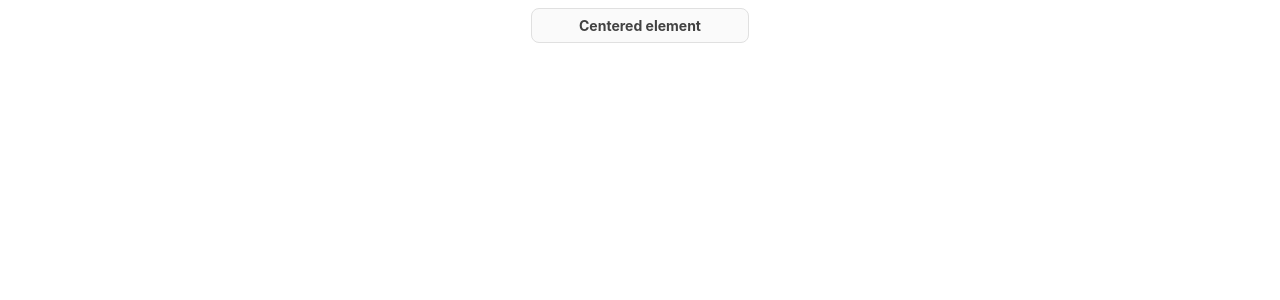
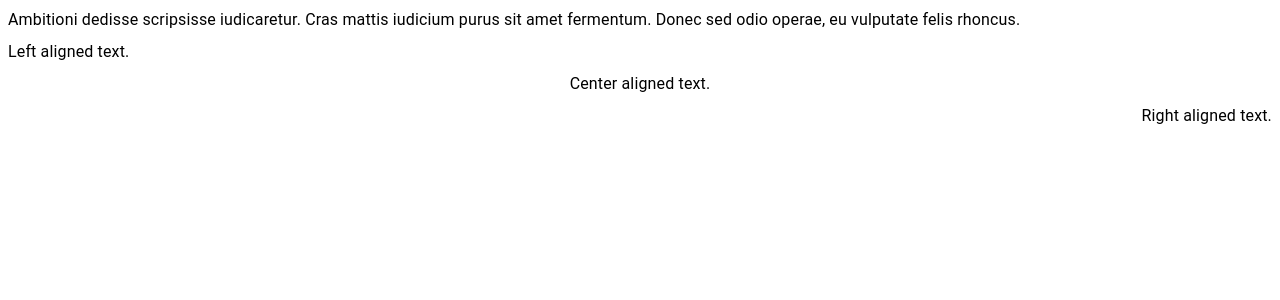
Before and after one commit to OmarThinks/Material-UI-Project, a React (Create React App) app in the folder src/: page / in a window 1280 px wide. Shown: the top 300 px of the page. Built offline with nearby package versions, Linux system fonts and the light colour scheme.

Commit message:
Text Align

```diff
--- a/src/src/App.js
+++ b/src/src/App.js
@@ -1,32 +1,17 @@
 import * as React from 'react';
+import Typography from '@mui/material/Typography';
 import Box from '@mui/material/Box';
 
-export default function HorizontalCentering() {
+export default function TextAlignment() {
   return (
-    <div>
-      <Box
-        sx={{
-          mx: 'auto',
-          //ml:"auto",
-          //mr:"auto",
-          width: 200,
-          p: 1,
-          my: 1,
-          bgcolor: (theme) =>
-            theme.palette.mode === 'dark' ? '#101010' : 'grey.50',
-          color: (theme) =>
-            theme.palette.mode === 'dark' ? 'grey.300' : 'grey.800',
-          border: '1px solid',
-          borderColor: (theme) =>
-            theme.palette.mode === 'dark' ? 'grey.800' : 'grey.300',
-          borderRadius: 2,
-          textAlign: 'center',
-          fontSize: '0.875rem',
-          fontWeight: '700',
-        }}
-      >
-        Centered element
+    <Typography component="div">
+      <Box sx={{ textAlign: 'justify', m: 1 }}>
+        Ambitioni dedisse scripsisse iudicaretur. Cras mattis iudicium purus sit amet
+        fermentum. Donec sed odio operae, eu vulputate felis rhoncus.
       </Box>
-    </div>
+      <Box sx={{ textAlign: 'left', m: 1 }}>Left aligned text.</Box>
+      <Box sx={{ textAlign: 'center', m: 1 }}>Center aligned text.</Box>
+      <Box sx={{ textAlign: 'right', m: 1 }}>Right aligned text.</Box>
+    </Typography>
   );
 }
```
